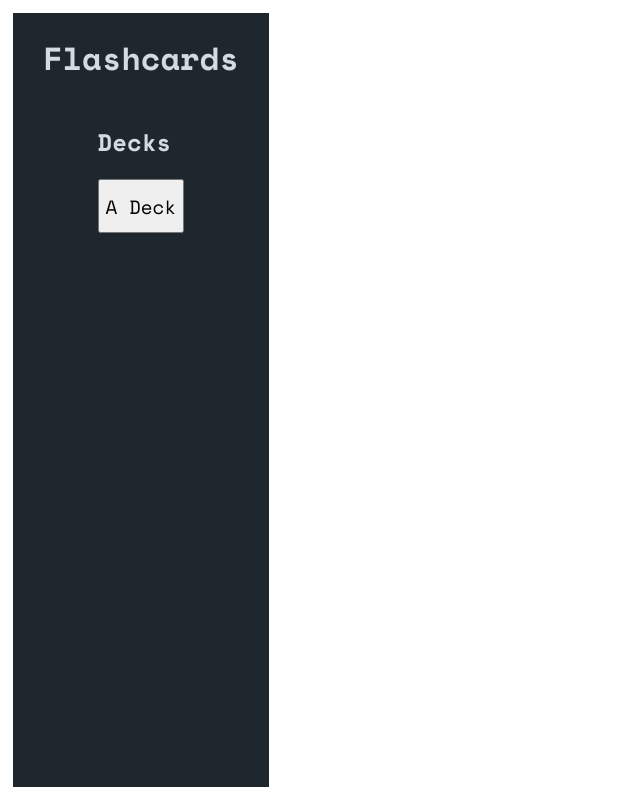
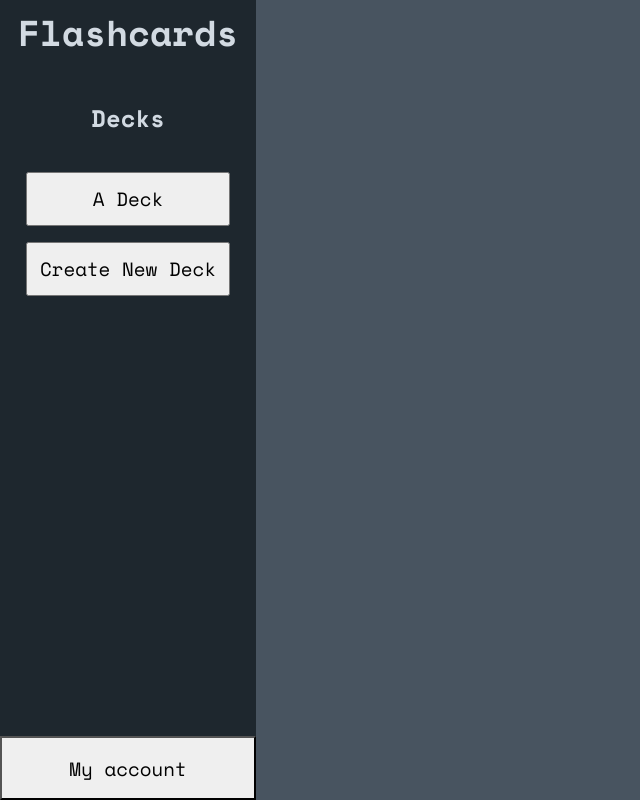
Before and after one commit to Aydanjb/SDEV265-Brown-Team, a Django app: page / in a window 1280 px wide. Shown: the whole page, without its empty margins (0-640 px from the left). Run offline with Django 5.2, Linux system fonts and the light colour scheme.

Commit message:
updated sidebar layout

```diff
--- a/brownapp/flashcards/static/flashcards/styles/style.css
+++ b/brownapp/flashcards/static/flashcards/styles/style.css
@@ -1,8 +1,13 @@
+body {
+    margin: 0;
+    background-color: #485460;
+}
+
 .sidebar {
     position: fixed;
-    left: 1vw;
-    top: 1vw;
-    height: calc(100% - 2vw);
+    top: 0;
+    left: 0;
+    height: 100%;
     width: 256px;
     min-width: 80px;
     background: #1e272e;
@@ -15,13 +20,62 @@
     overflow: hidden;
 }
 
-button.deck {
+.sidebar-header {
+    display: flex;
+    align-items: center;
+    justify-content: center;
+    height: 64px;
+    width: 100%;
+    color: #d2dae2;
+    font-size: 1.5rem;
+    font-weight: 600;
+}
+
+.decks {
+    display: flex;
+    flex-direction: column;
+    align-items: center;
+    flex-grow: 1;
+    justify-content: flex-start;
+    width: 80%;
+    padding: 1rem 0;
+    gap: 1rem;
+}
+
+.sidebar-footer {
+    display: flex;
+    align-items: center;
+    justify-content: center;
+    height: 64px;
+    width: 100%;
+    color: #d2dae2;
+    font-size: 1.5rem;
+    font-weight: 600;
+}
+
+button.deck, #createDeck{
     position: relative;
     height: 54px;
     min-width: 3rem;
+    width: 100%;
     display: flex;
     align-items: center;
+    justify-content: center;
     cursor: pointer;
     font-family: 'Space Mono', monospace;
     font-size: 1.2rem;
 }
+
+#account {
+    position: absolute;
+    bottom: 0;
+    width: 100%;
+    height: 64px;
+    display: flex;
+    align-items: center;
+    justify-content: center;
+    cursor: pointer;
+    font-family: 'Space Mono', monospace;
+    font-size: 1.2rem;
+    border-radius: 0%;
+}
--- a/brownapp/flashcards/templates/flashcards/base.html
+++ b/brownapp/flashcards/templates/flashcards/base.html
@@ -11,13 +11,17 @@
 </head>
 
 <body>
-    <div class="sidebar">
-        <div "sidebar-header">
+    <nav class="sidebar">
+        <div class="sidebar-header">
             <h1>Flashcards</h1>
         </div>
         <div class="decks">
             <h2>Decks</h3>
             <button type="button" class="deck">A Deck</button>
+            <button type="button" id="createDeck">Create New Deck</button>
+        </div>
+        <div class="sidebar-footer">
+            <button type="button" id="account">My account</button>
         </div>
     </div>
     <main>
```
